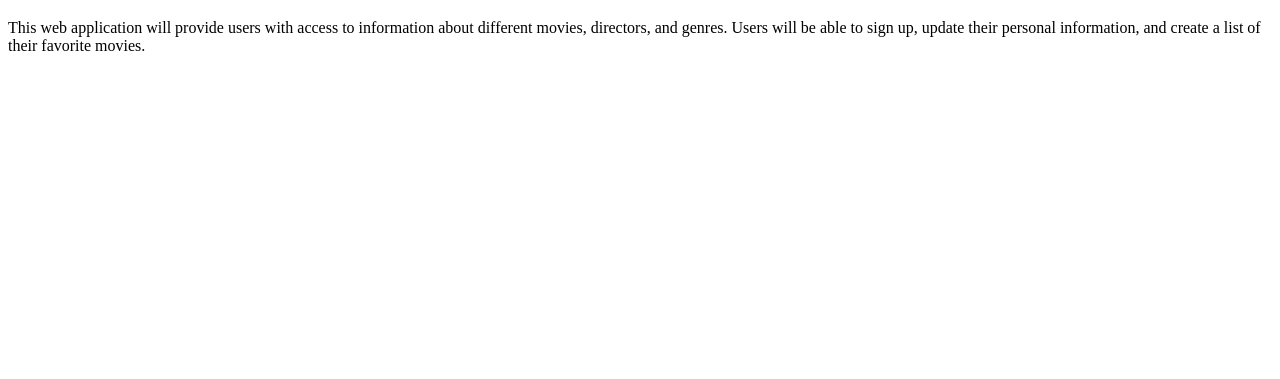
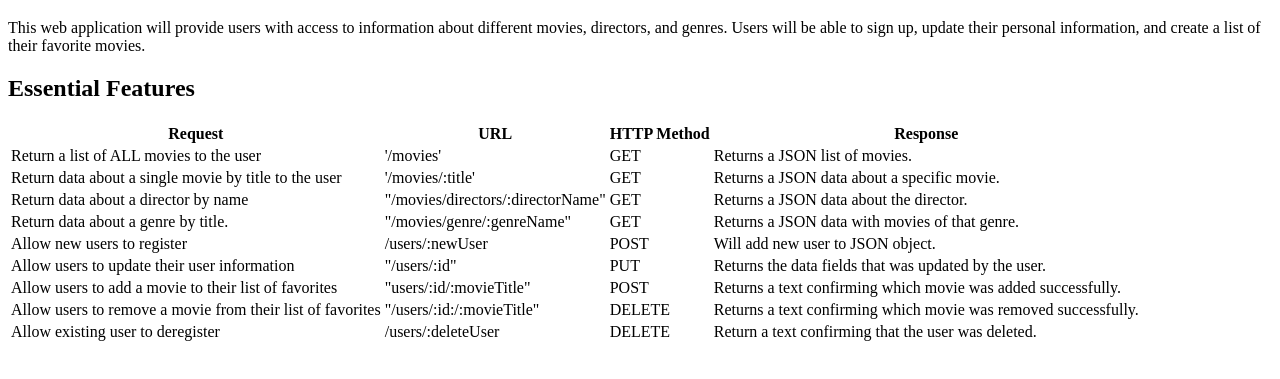
Before and after one commit to Mukesh156/movie_api, a website: page public/documentation.html in a window 1280 px wide. Shown: the part 61-440 px from the top of the page. Drawn offline with Linux system fonts and the light colour scheme.

Commit message:
Update documentation.html

```diff
--- a/public/documentation.html
+++ b/public/documentation.html
@@ -14,5 +14,74 @@
       update their personal information, and create a list of their favorite
       movies.
     </p>
+    <h2>Essential Features</h2>
+    <table>
+      <tr>
+        <th>Request</th>
+        <th>URL</th>
+        <th>HTTP Method</th>
+        <th>Response</th>
+      </tr>
+      <tr>
+        <td>Return a list of ALL movies to the user</td>
+        <td>'/movies'</td>
+        <td>GET</td>
+        <td>Returns a JSON list of movies.</td>
+      </tr>
+
+      <tr>
+        <td>Return data about a single movie by title to the user</td>
+        <td>'/movies/:title'</td>
+        <td>GET</td>
+        <td>Returns a JSON data about a specific movie.</td>
+      </tr>
+
+      <tr>
+        <td>Return data about a director by name</td>
+        <td>"/movies/directors/:directorName"</td>
+        <td>GET</td>
+        <td>Returns a JSON data about the director.</td>
+      </tr>
+
+      <tr>
+        <td>Return data about a genre by title.</td>
+        <td>"/movies/genre/:genreName"</td>
+        <td>GET</td>
+        <td>Returns a JSON data with movies of that genre.</td>
+      </tr>
+
+      <tr>
+        <td>Allow new users to register</td>
+        <td>/users/:newUser</td>
+        <td>POST</td>
+        <td>Will add new user to JSON object.</td>
+      </tr>
+
+      <tr>
+        <td>Allow users to update their user information</td>
+        <td>"/users/:id"</td>
+        <td>PUT</td>
+        <td>Returns the data fields that was updated by the user.</td>
+      </tr>
+
+      <tr>
+        <td>Allow users to add a movie to their list of favorites</td>
+        <td>"users/:id/:movieTitle"</td>
+        <td>POST</td>
+        <td>Returns a text confirming which movie was added successfully.</td>
+      </tr>
+      <tr>
+        <td>Allow users to remove a movie from their list of favorites</td>
+        <td>"/users/:id:/:movieTitle"</td>
+        <td>DELETE</td>
+        <td>Returns a text confirming which movie was removed successfully.</td>
+      </tr>
+      <tr>
+        <td>Allow existing user to deregister</td>
+        <td>/users/:deleteUser</td>
+        <td>DELETE</td>
+        <td>Return a text confirming that the user was deleted.</td>
+      </tr>
+    </table>
   </body>
 </html>
```
